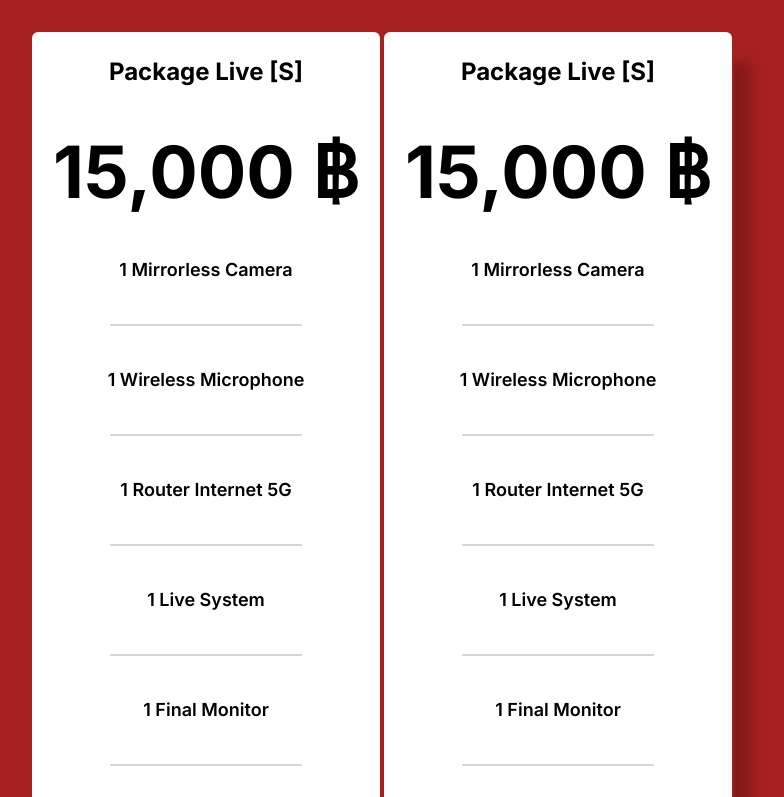
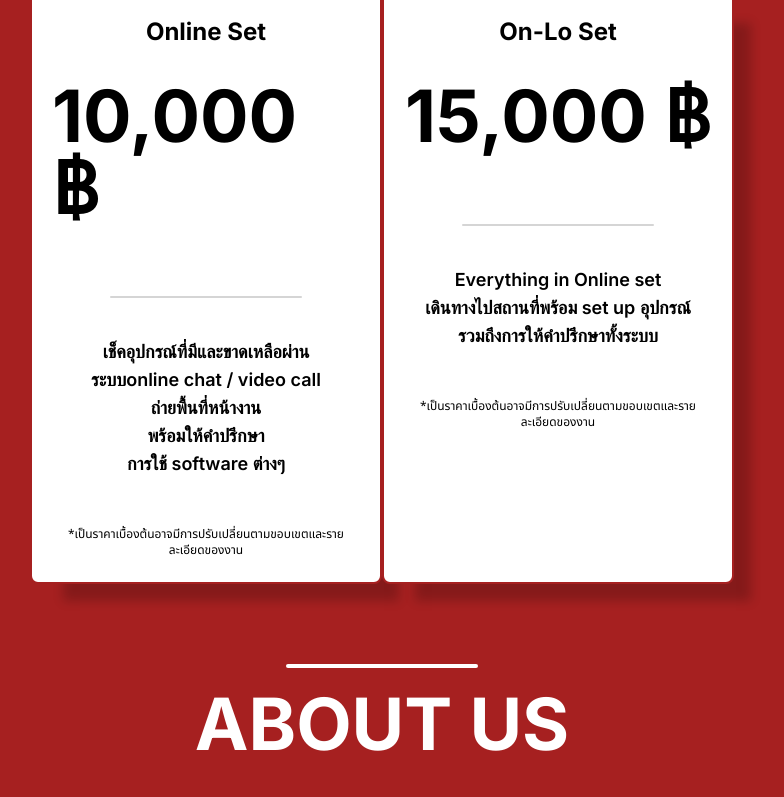
Before and after one commit to LiveEleven/live-eleven-landing-page, a Next.js app: page / in a window 1280 px wide. Shown: the part 6983-7780 px from the top of the page, without its empty margins (258-1042 px from the left). Built offline with nearby package versions, Linux system fonts and the light colour scheme.

Commit message:
Fix SetUpLiveStreaming Styles

```diff
--- a/src/components/SetUpLiveStreaming.js
+++ b/src/components/SetUpLiveStreaming.js
@@ -21,80 +21,61 @@ const SetUpLiveStreaming = () => {
       </p>
       <hr class="w-32 h-1 mx-auto mt-10 bg-white border-0 rounded md:mt-20 md:w-40 lg:w-48 mb-5" />
 
-      <h2 className="text-3xl md:text-4xl lg:text-5xl xl:text-6xl  text-center text-white font-bold font-head my-20">
+      <h2 className="text-3xl md:text-4xl lg:text-5xl xl:text-6xl  text-center text-white font-bold font-head mt-20 md:mb-10">
         SET UP LIVE STREAM PACKAGES
       </h2>
       <div className="flex flex-col mx-0 lg:mx-72 2xl:mx-96 lg:flex-row">
         <div className="bg-white flex flex-col items-center mx-auto px-5 border-2 border-primary-color rounded-lg mt-10 shadow-column lg:shadow-row">
-          <h2 className="font-head text-xl font-bold mt-6 md:text-3xl lg:text-2xl">
-            Package Live [S]
+          <h2 className="font-head text-md font-bold mt-6 md:text-xl lg:text-2xl">
+            Online Set
           </h2>
-          <h3 className="font-head text-6xl font-bold my-12 md:text-8xl lg:text-7xl">
-            15,000 ฿
+          <h3 className="font-head text-4xl font-bold my-8 md:text-5xl lg:text-7xl">
+            10,000 ฿
           </h3>
           <div>
-            <p className="font-head text-lg text-center font-semibold md:text-2xl lg:text-lg">
-              1 Mirrorless Camera
+            <hr class="w-44 h-0.5 mx-auto mt-2 mb-6 bg-secondary-color border-0 rounded md:my-10 md:w-64 lg:w-48" />
+            <p className="font-head text-sm text-center font-semibold md:text-lg">
+              เช็คอุปกรณ์ที่มีและขาดเหลือผ่าน
             </p>
-            <hr class="w-60 h-0.5 mx-auto my-6 bg-secondary-color border-0 rounded md:my-10 md:w-80 lg:w-48" />
-            <p className="font-head text-lg text-center font-semibold md:text-2xl lg:text-lg">
-              1 Wireless Microphone
+            <p className="font-head text-sm text-center font-semibold md:text-lg">
+              ระบบonline chat / video call
             </p>
-            <hr class="w-60 h-0.5 mx-auto my-6 bg-secondary-color border-0 rounded md:my-10 md:w-80 lg:w-48" />
-            <p className="font-head text-lg text-center font-semibold md:text-2xl lg:text-lg">
-              1 Router Internet 5G
+            <p className="font-head text-sm text-center font-semibold md:text-lg">
+              ถ่ายพื้นที่หน้างาน
             </p>
-            <hr class="w-60 h-0.5 mx-auto my-6 bg-secondary-color border-0 rounded md:my-10 md:w-80 lg:w-48" />
-            <p className="font-head text-lg text-center font-semibold md:text-2xl lg:text-lg">
-              1 Live System
+            <p className="font-head text-sm text-center font-semibold md:text-lg">
+              พร้อมให้คำปรึกษา
             </p>
-            <hr class="w-60 h-0.5 mx-auto my-6 bg-secondary-color border-0 rounded md:my-10 md:w-80 lg:w-48" />
-            <p className="font-head text-lg text-center font-semibold md:text-2xl lg:text-lg">
-              1 Final Monitor
-            </p>
-            <hr class="w-60 h-0.5 mx-auto my-6 bg-secondary-color border-0 rounded md:my-10 md:w-80 lg:w-48" />
-            <p className="font-head text-lg text-center font-semibold md:text-2xl lg:text-lg">
-              Stream Duration 1 hr.
+            <p className="font-head text-sm text-center font-semibold md:text-lg">
+              การใช้ software ต่างๆ
             </p>
           </div>
-          <p className="font-body text-center mt-56 mb-6 text-[9px] md:text-sm lg:text-xs">
+          <p className="font-body text-center mt-12 mb-6 text-[9px] md:text-xs">
             *เป็นราคาเบื้องต้นอาจมีการปรับเปลี่ยนตามขอบเขตและรายละเอียดของงาน
           </p>
         </div>
 
         <div className="bg-white flex flex-col items-center mx-auto px-5 border-2 border-primary-color rounded-lg mt-10 shadow-column lg:shadow-row">
-          <h2 className="font-head text-xl font-bold mt-6 md:text-3xl lg:text-2xl">
-            Package Live [S]
+          <h2 className="font-head text-md font-bold mt-6 md:text-xl lg:text-2xl">
+            On-Lo Set
           </h2>
-          <h3 className="font-head text-6xl font-bold my-12 md:text-8xl lg:text-7xl">
+          <h2 className="font-head text-md font-bold md:text-xl lg:text-2xl"></h2>
+          <h3 className="font-head text-4xl font-bold my-8 md:text-5xl lg:text-7xl">
             15,000 ฿
           </h3>
           <div>
-            <p className="font-head text-lg text-center font-semibold md:text-2xl lg:text-lg">
-              1 Mirrorless Camera
+            <hr class="w-44 h-0.5 mx-auto mt-2 mb-6 bg-secondary-color border-0 rounded md:my-10 md:w-64 lg:w-48" />
+            <p className="font-head text-sm text-center font-semibold md:text-lg">
+              Everything in Online set
             </p>
-            <hr class="w-60 h-0.5 mx-auto my-6 bg-secondary-color border-0 rounded md:my-10 md:w-80 lg:w-48" />
-            <p className="font-head text-lg text-center font-semibold md:text-2xl lg:text-lg">
-              1 Wireless Microphone
+            <p className="font-head text-sm text-center font-semibold md:text-lg">
+              เดินทางไปสถานที่พร้อม set up อุปกรณ์
             </p>
-            <hr class="w-60 h-0.5 mx-auto my-6 bg-secondary-color border-0 rounded md:my-10 md:w-80 lg:w-48" />
-            <p className="font-head text-lg text-center font-semibold md:text-2xl lg:text-lg">
-              1 Router Internet 5G
-            </p>
-            <hr class="w-60 h-0.5 mx-auto my-6 bg-secondary-color border-0 rounded md:my-10 md:w-80 lg:w-48" />
-            <p className="font-head text-lg text-center font-semibold md:text-2xl lg:text-lg">
-              1 Live System
-            </p>
-            <hr class="w-60 h-0.5 mx-auto my-6 bg-secondary-color border-0 rounded md:my-10 md:w-80 lg:w-48" />
-            <p className="font-head text-lg text-center font-semibold md:text-2xl lg:text-lg">
-              1 Final Monitor
-            </p>
-            <hr class="w-60 h-0.5 mx-auto my-6 bg-secondary-color border-0 rounded md:my-10 md:w-80 lg:w-48" />
-            <p className="font-head text-lg text-center font-semibold md:text-2xl lg:text-lg">
-              Stream Duration 1 hr.
+            <p className="font-head text-sm text-center font-semibold md:text-lg">
+              รวมถึงการให้คำปรึกษาทั้งระบบ
             </p>
           </div>
-          <p className="font-body text-center mt-56 mb-6 text-[9px] md:text-sm lg:text-xs">
+          <p className="font-body text-center mt-12 mb-6 text-[9px] md:text-xs">
             *เป็นราคาเบื้องต้นอาจมีการปรับเปลี่ยนตามขอบเขตและรายละเอียดของงาน
           </p>
         </div>
```
